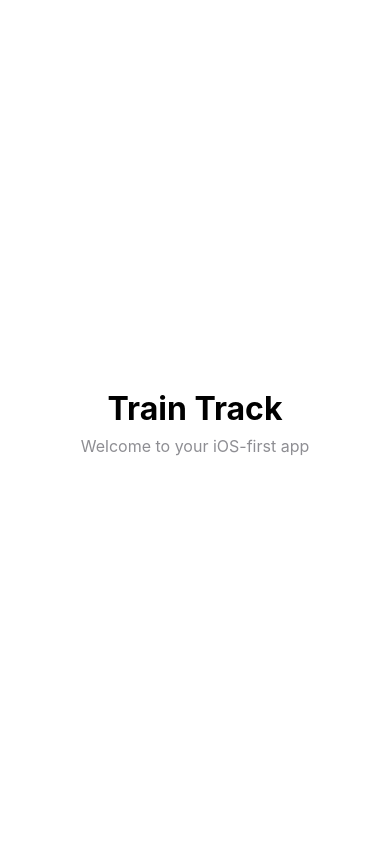
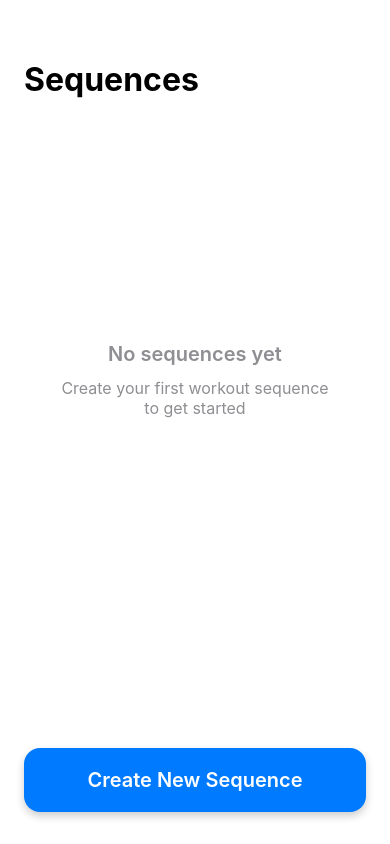
Before and after one commit to abigailmmarlett/train-track, a React Native app: screen /SequencesList in a window 390 px wide. Built offline with nearby package versions, Linux system fonts and the light colour scheme.

Commit message:
Add SequencesListScreen with navigation and placeholder screens
Co-authored-by: abigailmmarlett <190121383+abigailmmarlett@users.noreply.github.com>

```diff
--- a/jest.config.js
+++ b/jest.config.js
@@ -1,5 +1,6 @@
 module.exports = {
   preset: 'react-native',
+  setupFilesAfterEnv: ['<rootDir>/jest.setup.js'],
   transformIgnorePatterns: [
     'node_modules/(?!(@react-native|react-native|@react-navigation)/)',
   ],
--- a/src/navigation/RootNavigator.tsx
+++ b/src/navigation/RootNavigator.tsx
@@ -1,7 +1,12 @@
 import React from 'react';
 import {NavigationContainer} from '@react-navigation/native';
 import {createNativeStackNavigator} from '@react-navigation/native-stack';
-import {HomeScreen} from '../screens';
+import {
+  HomeScreen,
+  SequencesListScreen,
+  TimerScreen,
+  CreateSequenceScreen,
+} from '../screens';
 import {RootStackParamList} from '../types';
 
 const Stack = createNativeStackNavigator<RootStackParamList>();
@@ -10,10 +15,14 @@ export function RootNavigator() {
   return (
     <NavigationContainer>
       <Stack.Navigator
+        initialRouteName="SequencesList"
         screenOptions={{
           headerShown: false,
         }}>
         <Stack.Screen name="Home" component={HomeScreen} />
+        <Stack.Screen name="SequencesList" component={SequencesListScreen} />
+        <Stack.Screen name="Timer" component={TimerScreen} />
+        <Stack.Screen name="CreateSequence" component={CreateSequenceScreen} />
       </Stack.Navigator>
     </NavigationContainer>
   );
--- /dev/null
+++ b/src/screens/CreateSequenceScreen.tsx
@@ -0,0 +1,37 @@
+import React from 'react';
+import {View, Text, StyleSheet} from 'react-native';
+import {useTheme} from '../hooks';
+
+export function CreateSequenceScreen() {
+  const theme = useTheme();
+
+  return (
+    <View style={[styles.container, {backgroundColor: theme.colors.background}]}>
+      <Text style={[styles.title, {color: theme.colors.text}]}>
+        Create Sequence
+      </Text>
+      <Text style={[styles.subtitle, {color: theme.colors.textSecondary}]}>
+        This screen will allow creating new sequences
+      </Text>
+    </View>
+  );
+}
+
+const styles = StyleSheet.create({
+  container: {
+    flex: 1,
+    justifyContent: 'center',
+    alignItems: 'center',
+    padding: 24,
+  },
+  title: {
+    fontSize: 32,
+    fontWeight: '700',
+    marginBottom: 8,
+  },
+  subtitle: {
+    fontSize: 16,
+    fontWeight: '400',
+    textAlign: 'center',
+  },
+});
--- /dev/null
+++ b/src/screens/SequencesListScreen.tsx
@@ -0,0 +1,268 @@
+import React, {useState, useCallback} from 'react';
+import {
+  View,
+  Text,
+  StyleSheet,
+  FlatList,
+  TouchableOpacity,
+  ActivityIndicator,
+} from 'react-native';
+import {useNavigation, useFocusEffect} from '@react-navigation/native';
+import type {NativeStackNavigationProp} from '@react-navigation/native-stack';
+import {useTheme} from '../hooks';
+import {getSequences} from '../storage';
+import type {TimerSequence, RootStackParamList} from '../types';
+
+type NavigationProp = NativeStackNavigationProp<RootStackParamList>;
+
+/**
+ * Calculate the total duration of a sequence in seconds
+ */
+function calculateTotalDuration(sequence: TimerSequence): number {
+  return sequence.blocks.reduce((total, block) => total + block.durationSeconds, 0);
+}
+
+/**
+ * Format seconds into a readable duration string (e.g., "5m 30s" or "1h 15m")
+ */
+function formatDuration(seconds: number): string {
+  const hours = Math.floor(seconds / 3600);
+  const minutes = Math.floor((seconds % 3600) / 60);
+  const secs = seconds % 60;
+
+  const parts: string[] = [];
+  if (hours > 0) {
+    parts.push(`${hours}h`);
+  }
+  if (minutes > 0) {
+    parts.push(`${minutes}m`);
+  }
+  if (secs > 0 || parts.length === 0) {
+    parts.push(`${secs}s`);
+  }
+
+  return parts.join(' ');
+}
+
+export function SequencesListScreen() {
+  const theme = useTheme();
+  const navigation = useNavigation<NavigationProp>();
+  const [sequences, setSequences] = useState<TimerSequence[]>([]);
+  const [loading, setLoading] = useState(true);
+
+  const loadSequences = useCallback(async () => {
+    try {
+      setLoading(true);
+      const loadedSequences = await getSequences();
+      setSequences(loadedSequences);
+    } catch (error) {
+      console.error('Error loading sequences:', error);
+    } finally {
+      setLoading(false);
+    }
+  }, []);
+
+  // Load sequences when screen comes into focus
+  useFocusEffect(
+    useCallback(() => {
+      loadSequences();
+    }, [loadSequences])
+  );
+
+  const handleSequencePress = (sequence: TimerSequence) => {
+    navigation.navigate('Timer', {sequenceId: sequence.id});
+  };
+
+  const handleCreatePress = () => {
+    navigation.navigate('CreateSequence');
+  };
+
+  const renderSequenceItem = ({item}: {item: TimerSequence}) => {
+    const totalDuration = calculateTotalDuration(item);
+    const formattedDuration = formatDuration(totalDuration);
+
+    return (
+      <TouchableOpacity
+        style={[
+          styles.sequenceItem,
+          {
+            backgroundColor: theme.colors.surface,
+            borderColor: theme.colors.border,
+          },
+        ]}
+        onPress={() => handleSequencePress(item)}
+        activeOpacity={0.7}>
+        <View style={styles.sequenceContent}>
+          <Text
+            style={[
+              styles.sequenceName,
+              {color: theme.colors.text},
+              theme.typography.h2,
+            ]}
+            numberOfLines={2}>
+            {item.name}
+          </Text>
+          <Text
+            style={[
+              styles.sequenceDuration,
+              {color: theme.colors.textSecondary},
+              theme.typography.h3,
+            ]}>
+            {formattedDuration}
+          </Text>
+        </View>
+      </TouchableOpacity>
+    );
+  };
+
+  const renderEmptyState = () => (
+    <View style={styles.emptyContainer}>
+      <Text
+        style={[
+          styles.emptyText,
+          {color: theme.colors.textSecondary},
+          theme.typography.h3,
+        ]}>
+        No sequences yet
+      </Text>
+      <Text
+        style={[
+          styles.emptySubtext,
+          {color: theme.colors.textSecondary},
+          theme.typography.body,
+        ]}>
+        Create your first workout sequence to get started
+      </Text>
+    </View>
+  );
+
+  if (loading) {
+    return (
+      <View
+        style={[styles.container, {backgroundColor: theme.colors.background}]}>
+        <ActivityIndicator
+          size="large"
+          color={theme.colors.primary}
+          style={styles.loader}
+        />
+      </View>
+    );
+  }
+
+  return (
+    <View style={[styles.container, {backgroundColor: theme.colors.background}]}>
+      <View style={styles.header}>
+        <Text
+          style={[
+            styles.headerTitle,
+            {color: theme.colors.text},
+            theme.typography.h1,
+          ]}>
+          Sequences
+        </Text>
+      </View>
+
+      <FlatList
+        data={sequences}
+        renderItem={renderSequenceItem}
+        keyExtractor={item => item.id}
+        contentContainerStyle={[
+          styles.listContent,
+          sequences.length === 0 && styles.listContentEmpty,
+        ]}
+        ListEmptyComponent={renderEmptyState}
+      />
+
+      <TouchableOpacity
+        style={[
+          styles.createButton,
+          {backgroundColor: theme.colors.primary},
+        ]}
+        onPress={handleCreatePress}
+        activeOpacity={0.8}>
+        <Text
+          style={[
+            styles.createButtonText,
+            styles.createButtonTextWhite,
+            theme.typography.h3,
+          ]}>
+          Create New Sequence
+        </Text>
+      </TouchableOpacity>
+    </View>
+  );
+}
+
+const styles = StyleSheet.create({
+  container: {
+    flex: 1,
+  },
+  header: {
+    paddingTop: 60,
+    paddingHorizontal: 24,
+    paddingBottom: 16,
+  },
+  headerTitle: {
+    marginBottom: 0,
+  },
+  listContent: {
+    paddingHorizontal: 24,
+    paddingBottom: 100,
+  },
+  listContentEmpty: {
+    flexGrow: 1,
+  },
+  sequenceItem: {
+    marginBottom: 16,
+    borderRadius: 16,
+    borderWidth: 1,
+    overflow: 'hidden',
+  },
+  sequenceContent: {
+    padding: 24,
+  },
+  sequenceName: {
+    marginBottom: 8,
+  },
+  sequenceDuration: {
+    marginTop: 4,
+  },
+  emptyContainer: {
+    flex: 1,
+    justifyContent: 'center',
+    alignItems: 'center',
+    paddingHorizontal: 32,
+    paddingBottom: 100,
+  },
+  emptyText: {
+    marginBottom: 12,
+    textAlign: 'center',
+  },
+  emptySubtext: {
+    textAlign: 'center',
+  },
+  createButton: {
+    position: 'absolute',
+    bottom: 32,
+    left: 24,
+    right: 24,
+    padding: 20,
+    borderRadius: 16,
+    alignItems: 'center',
+    justifyContent: 'center',
+    shadowColor: '#000',
+    shadowOffset: {width: 0, height: 4},
+    shadowOpacity: 0.2,
+    shadowRadius: 8,
+    elevation: 5,
+  },
+  createButtonText: {
+    fontWeight: '600',
+  },
+  createButtonTextWhite: {
+    color: '#FFFFFF',
+  },
+  loader: {
+    flex: 1,
+  },
+});
--- /dev/null
+++ b/src/screens/TimerScreen.tsx
@@ -0,0 +1,41 @@
+import React from 'react';
+import {View, Text, StyleSheet} from 'react-native';
+import type {NativeStackScreenProps} from '@react-navigation/native-stack';
+import {useTheme} from '../hooks';
+import type {RootStackParamList} from '../types';
+
+type Props = NativeStackScreenProps<RootStackParamList, 'Timer'>;
+
+export function TimerScreen({route}: Props) {
+  const theme = useTheme();
+  const {sequenceId} = route.params;
+
+  return (
+    <View style={[styles.container, {backgroundColor: theme.colors.background}]}>
+      <Text style={[styles.title, {color: theme.colors.text}]}>
+        Timer Screen
+      </Text>
+      <Text style={[styles.subtitle, {color: theme.colors.textSecondary}]}>
+        Sequence ID: {sequenceId}
+      </Text>
+    </View>
+  );
+}
+
+const styles = StyleSheet.create({
+  container: {
+    flex: 1,
+    justifyContent: 'center',
+    alignItems: 'center',
+    padding: 24,
+  },
+  title: {
+    fontSize: 32,
+    fontWeight: '700',
+    marginBottom: 8,
+  },
+  subtitle: {
+    fontSize: 16,
+    fontWeight: '400',
+  },
+});
--- a/src/screens/index.ts
+++ b/src/screens/index.ts
@@ -1 +1,4 @@
 export {HomeScreen} from './HomeScreen';
+export {SequencesListScreen} from './SequencesListScreen';
+export {TimerScreen} from './TimerScreen';
+export {CreateSequenceScreen} from './CreateSequenceScreen';
--- a/src/types/navigation.ts
+++ b/src/types/navigation.ts
@@ -1,4 +1,6 @@
 export type RootStackParamList = {
   Home: undefined;
-  // Add more screens here as needed
+  SequencesList: undefined;
+  Timer: {sequenceId: string};
+  CreateSequence: undefined;
 };
```
Also changed, not shown: jest.setup.js (added, +11 -0 lines).
